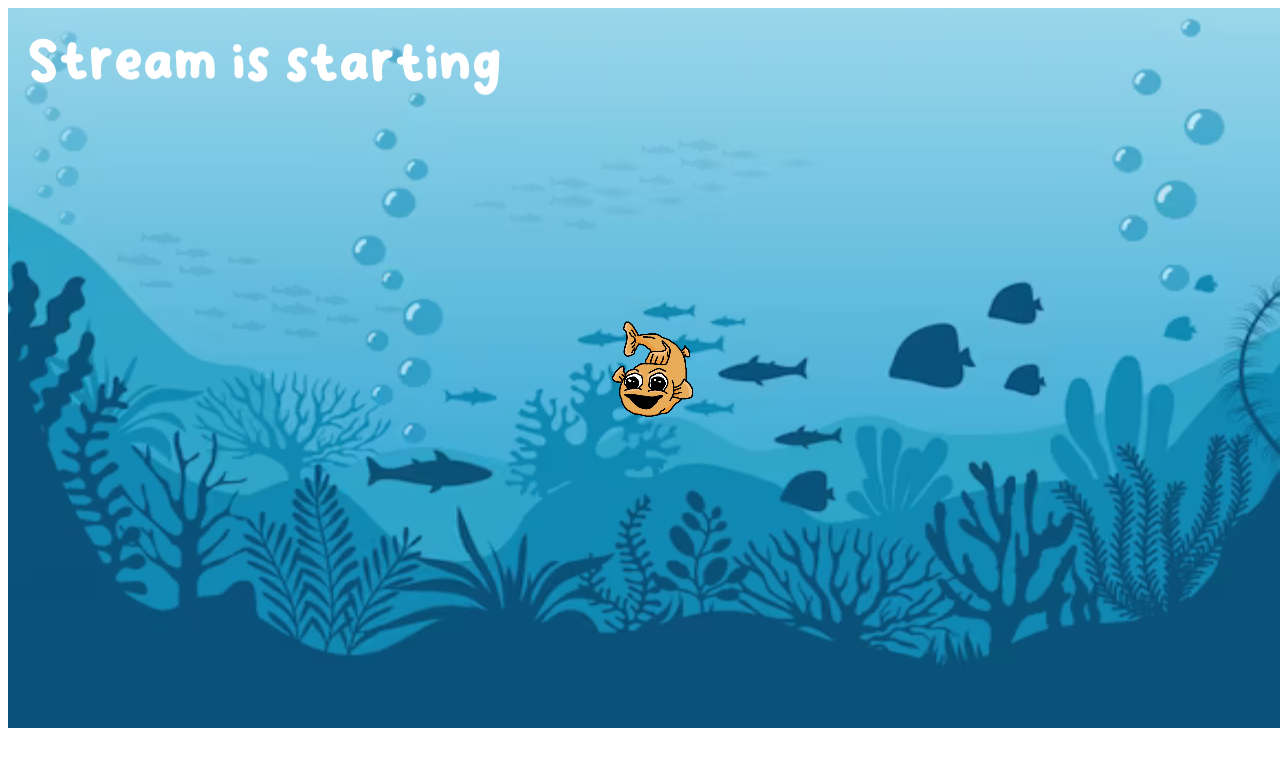
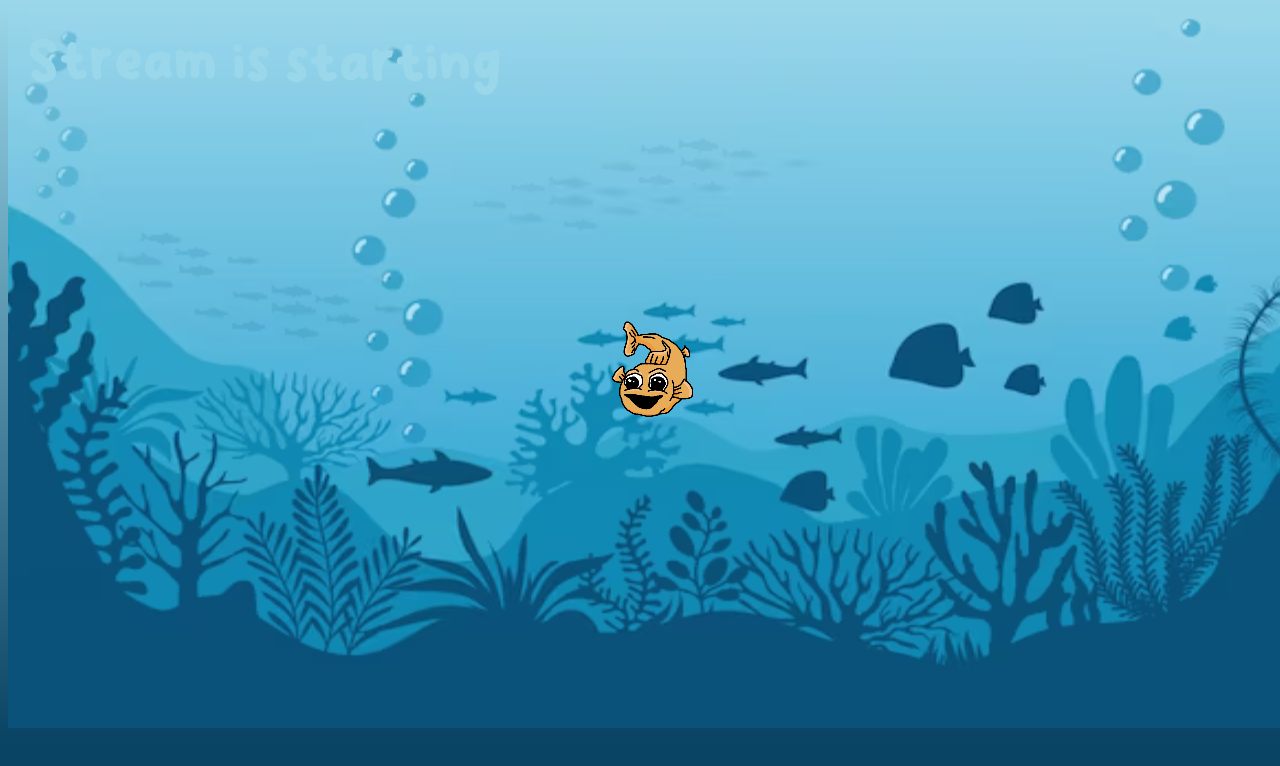
Before and after one commit to HugoBourniche/PhaserMaurice, a website built with Vite: page index.html in a window 1280 px wide. Built offline with nearby package versions, Linux system fonts and the light colour scheme; animation ran at ten frames a second.

Commit message:
create proper objects to animate characters + refactoring

```diff
--- a/global.css
+++ b/global.css
@@ -9,6 +9,10 @@
     src: url("/assets/fonts/take_coffee.ttf");
 }
 
+body {
+    background: linear-gradient(#9AD7EA, #094464) no-repeat;
+    background-color: #094464;
+}
 
 h2 {
     font-family: 'sugar', serif;
--- /dev/null
+++ b/src/objects/AnimatedCharacter.ts
@@ -0,0 +1,37 @@
+import ColorAnimationHandler from "./ColorAnimationHandler";
+import AnimationData from "./AnimationData";
+import Text = Phaser.GameObjects.Text;
+
+export default class AnimatedCharacter {
+
+    private object: Phaser.Physics.Arcade.Group;
+    private colorAnimation: ColorAnimationHandler;
+    private index: number;
+    private startX: number;
+    private startY: number;
+
+    constructor(object: Phaser.Physics.Arcade.Group, index: number, startX: number, startY: number, colors: string[]) {
+        this.object = object;
+        this.index = index;
+        this.startX = startX;
+        this.startY = startY;
+        this.colorAnimation = new ColorAnimationHandler(colors);
+    }
+
+    public animate(startingAnimationOfX: number, animationData: AnimationData) {
+        const text = (this.object.getChildren()[0] as Text);
+
+        // Start animation
+        if (startingAnimationOfX === this.index) {
+            this.object.setVelocityY(animationData.velocityY);
+        }
+
+        text.setColor(this.colorAnimation.animateColor());
+
+        if (text.y > this.startY + animationData.borderBot) {
+            this.object.setVelocityY(-animationData.velocityY);
+        } else if (text.y < this.startY + animationData.borderTop) {
+            this.object.setVelocityY(animationData.velocityY);
+        }
+    }
+}
--- a/src/objects/AnimatedText.ts
+++ b/src/objects/AnimatedText.ts
@@ -1,31 +1,31 @@
 import Phaser from "phaser";
 import TextStyle from "./TextStyle";
-import Text = Phaser.GameObjects.Text;
 import {TIME_50MS} from "../cst";
 import AnimationData from "./AnimationData";
+import AnimatedCharacter from "./AnimatedCharacter";
 
 export default class AnimatedText {
 
-    private context: Phaser.Scene;
+    private scene: Phaser.Scene;
     private readonly textToAnimate: string;
     private readonly startPositionX: number;
     private readonly startPositionY: number;
     private textStyle: TextStyle;
 
-    private readonly characterList: Phaser.Physics.Arcade.Group[];
+    private readonly characterList: AnimatedCharacter[];
     private previousTime = 0;
 
     // Variable used to trigger the animation of the characters in a separated time
     private startingAnimationOfX = 0;
 
-    constructor(x: number, y: number, text: string, fontSize: number, fontFamily: string, context: Phaser.Scene) {
-        this.context = context;
+    constructor(x: number, y: number, text: string, fontSize: number, fontFamily: string, colors: string[], scene: Phaser.Scene) {
+        this.scene = scene;
         this.textToAnimate = text;
         this.startPositionX = x;
         this.startPositionY = y;
         this.textStyle = new TextStyle(fontSize, fontFamily);
         this.characterList = [];
-        this. buildCharacters();
+        this. buildCharacters(colors);
     }
 
     public animate(time: number): void {
@@ -44,42 +44,41 @@ export default class AnimatedText {
         animationData.borderTop = -5;
         animationData.borderBot = 10;
 
-        // Animate characters individually
-        for (let i = 0; i < this.characterList.length; i++) {
-            this.animateCharacter(i, animationData);
-        }
+        this.animateCharacters(animationData);
         this.startingAnimationOfX++;
     }
 
-    private animateCharacter(index: number, animationData: AnimationData) {
-        const characterObject = this.characterList[index];
-        const text = (characterObject.getChildren()[0] as Text);
-
-        // Start animation
-        if (this.startingAnimationOfX === index) {
-            characterObject.setVelocityY(animationData.velocityY);
-        }
-
-        // text.setColor(generateRandomColor());
-
-        if (text.y > this.startPositionY + animationData.borderBot) {
-            characterObject.setVelocityY(-animationData.velocityY);
-        } else if (text.y < this.startPositionY + animationData.borderTop) {
-            characterObject.setVelocityY(animationData.velocityY);
+    /**
+     * Apply animation on all characters
+     * @param animationData: Constants about the animation information
+     * @private
+     */
+    private animateCharacters(animationData: AnimationData) {
+        for (let animatedCharacter of this.characterList) {
+            animatedCharacter.animate(this.startingAnimationOfX, animationData);
         }
     }
 
-    private buildCharacters(): void {
+    /**
+     * Convert the text string into objects to animate in the game scene
+     * @private
+     */
+    private buildCharacters(colors: string[]): void {
         const charList: string[] = this.textToAnimate.split('');
         let nextXPosition = 0; // Place every character after each other
         for (let i = 0; i < charList.length; i++) {
             // Create text
-            const character = this.context.add.text(this.startPositionX, this.startPositionY, this.textToAnimate[i], this.textStyle.style);
-            character.x = this.startPositionX + nextXPosition;
+            const character = this.scene.add.text(this.startPositionX, this.startPositionY, this.textToAnimate[i], this.textStyle.style);
+            const x = this.startPositionX + nextXPosition;
+            const y =  this.startPositionY;
+            character.x = x;
+            character.y = y;
             nextXPosition += character.width;
             // Create a Group to apply physics on text
-            const soloGroup = this.context.physics.add.group(character);
-            this.characterList.push(soloGroup);
+            const soloGroup = this.scene.physics.add.group(character);
+            // Build final object and add it to the list
+            const animatedCharacter = new AnimatedCharacter(soloGroup, i, x, y, colors);
+            this.characterList.push(animatedCharacter);
         }
     }
 
--- /dev/null
+++ b/src/objects/ColorAnimationHandler.ts
@@ -0,0 +1,18 @@
+import {buildColorRangeFromList} from "../utils/color-utils";
+
+export default class ColorAnimationHandler {
+
+    private colors: string[];
+
+    private index = 0;
+    private colorRange: string[];
+
+    constructor(colors: string[]) {
+        this.colors = colors;
+        this.colorRange = buildColorRangeFromList(colors);
+    }
+
+    public animateColor() {
+        return this.colors[(this.index++)%this.colors.length];
+    }
+}
--- a/src/scenes/MainScene.ts
+++ b/src/scenes/MainScene.ts
@@ -1,6 +1,7 @@
 import Phaser from "phaser";
 import {DEFAULT_HEIGHT_POSITION, DEFAULT_WIDTH_POSITION} from "../cst";
 import AnimatedText from "../objects/AnimatedText";
+import Preset from "../utils/preset";
 
 
 export default class MainScene extends Phaser.Scene {
@@ -22,7 +23,7 @@ export default class MainScene extends Phaser.Scene {
         const background = this.add.image(DEFAULT_WIDTH_POSITION, DEFAULT_HEIGHT_POSITION, 'background-sea');
         background.setScale(2.2, 2);
         background.setY(DEFAULT_HEIGHT_POSITION + 10);
-        this.animatedText = new AnimatedText(20, 20, 'Stream is starting', 50, 'sugar', this);
+        this.animatedText = Preset.buildTitleObject(this, "Stream is starting");
 
         this.anims.create({
             key:'swim',
--- /dev/null
+++ b/src/utils/color-utils.ts
@@ -0,0 +1,30 @@
+import {randomInt} from "./utils";
+
+export function generateRandomColor() {
+        const max = 255;
+        const red = randomInt(max);
+        const gre = randomInt(max);
+        const blu = randomInt(max);
+        return "#"
+            + (red<16?'0':'') + Math.round(red).toString(16)
+            + (gre<16?'0':'') + Math.round(gre).toString(16)
+            + (blu<16?'0':'') + Math.round(blu).toString(16);
+}
+
+/**
+ * Build a color range from a list of colors
+ * @param colors: First color boundary
+ */
+export function buildColorRangeFromList(colors: string[]): string[] {
+        return colors;
+}
+
+
+/**
+ * Build a color range from boundaries
+ * @param color1: First color boundary
+ * @param color2: Second color boundary
+ */
+export function buildColorRange(color1: string, color2: string): string[] {
+        return [color1, color2];
+}
--- /dev/null
+++ b/src/utils/preset.ts
@@ -0,0 +1,8 @@
+import AnimatedText from "../objects/AnimatedText";
+
+export default class Preset {
+
+    public static buildTitleObject(scene: Phaser.Scene, text: string = 'stream is starting') {
+        return new AnimatedText(20, 20, text, 50, 'sugar', ["#9AD7EA", "#094464"], scene)
+    }
+}
--- /dev/null
+++ b/src/utils/utils.ts
@@ -0,0 +1,4 @@
+
+export function randomInt(max: number) {
+    return Math.floor(Math.random() * (max + 1));
+}
```
Also changed, not shown: src/utils.ts (deleted, +0 -11 lines).
